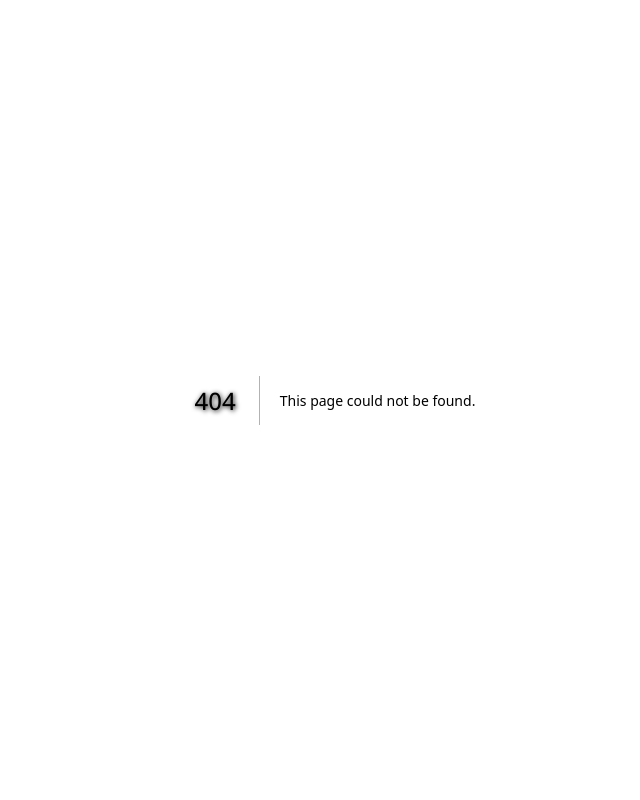
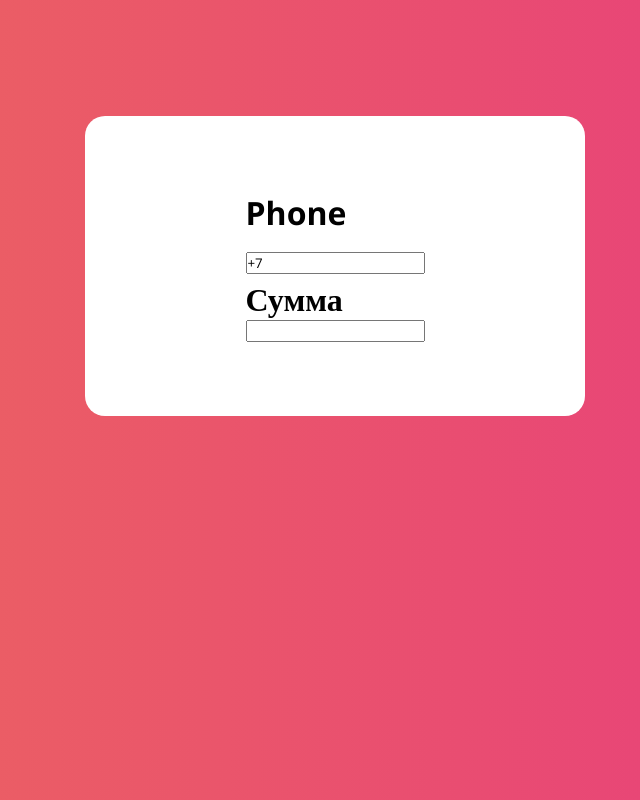
Before and after one commit to Rus7Iv/web-terminal-brave, a Next.js app: page /payment in a window 1280 px wide. Before the commit this address had no page. Shown: the whole page, without its empty margins (305-945 px from the left). Built offline with nearby package versions, Linux system fonts and the light colour scheme.

Commit message:
Добавлено окно оплаты

```diff
--- a/package.json
+++ b/package.json
@@ -21,6 +21,7 @@
     "next": "13.1.6",
     "react": "18.2.0",
     "react-dom": "18.2.0",
+    "react-phone-input-2": "^2.15.1",
     "styled-components": "^5.3.6",
     "typescript": "4.9.5"
   }
--- /dev/null
+++ b/src/pages/payment.tsx
@@ -0,0 +1,50 @@
+import React, { useState } from "react";
+import { motion } from "framer-motion";
+import PhoneInput from "react-phone-input-2";
+
+type TOperatorProps = {
+  phoneValue: string;
+  onChange: (phone: string) => void;
+  inputValue: number;
+  phoneInputDirty: boolean;
+  onSumInputChange: (e: React.ChangeEvent<HTMLInputElement>) => void;
+  onBlurHandler: (e: React.ChangeEvent<HTMLInputElement>) => void;
+};
+
+const Payment = ({
+  phoneValue,
+  onChange,
+  inputValue,
+  phoneInputDirty,
+  onSumInputChange,
+  onBlurHandler,
+}: TOperatorProps) => {
+  return (
+    <div className="payment">
+      <div className="operator-payment">
+        <div>
+          <PhoneInput
+            inputProps={{ name: "phone" }}
+            country={"ru"}
+            value={phoneValue}
+            onChange={onChange}
+            onBlur={onBlurHandler}
+          />
+
+          {/* {(phoneValue.length !== 11 && phoneInputDirty) ? */}
+          {/* <div style={{ color: "red" }}>Введите номер телефона</div> */}
+          {/* :
+           null
+         } */}
+
+        </div>
+        <div className="sum">
+          <label>Сумма</label>
+          <input onChange={onSumInputChange} value={inputValue} />
+        </div>
+      </div>
+    </div>
+  );
+};
+
+export default Payment;
--- a/src/styles/globals.css
+++ b/src/styles/globals.css
@@ -13,6 +13,7 @@
   box-sizing: border-box;
   padding: 0;
   margin: 0;
+  font-family: 'Open Sans';
 }
 
 html,
@@ -41,7 +42,6 @@ body{
 
 h1{
   font-size: 7vw;
-  font-family: 'Open Sans';
   font-style: normal;
   font-weight: 800;
   margin-bottom: 100px;
@@ -58,6 +58,7 @@ img{
   height: 200px;
   display: inline-flex;
   justify-content: center;
+  margin-bottom: 1.5rem;
 }
 .item{
   justify-content: center;
@@ -76,6 +77,47 @@ img{
   min-width: 100px;
 
   margin-left: 1.5rem;
+  margin-bottom: 1.5rem;
   vertical-align: middle;
   box-shadow: 1px 1px 10px rgb(96, 92, 92);
+
+  background-color: white;
 }
+
+.modal{
+  filter: blur(5px);
+}
+
+.operator-payment {
+  display: flex;
+  flex-direction: column;
+  justify-content: center;
+  align-items: center;
+  color: rgb(0, 0, 0);
+  margin: 20px;
+  width: 500px;
+  max-width: 100%;
+  background-color: rgb(255, 255, 255);
+  height: 300px;
+  font-size: 2.5vw;
+  font-weight:700;
+  border-radius: 20px;
+
+  margin-bottom: 1.5rem;
+
+  /* @media (max-width: 600px) {
+    margin: 20px 0; */
+}
+
+.payment{
+  display: flex;
+  flex-direction: column;
+  align-items: center;
+  padding: 6rem;
+  min-height: 100vh;
+}
+.sum{
+  display: flex;
+  align-items: left;
+  flex-direction: column;
+}
```
Also changed, not shown: components/TopComponent.tsx (+63 -0 lines), src/pages/index.tsx (+43 -19 lines), 1 other file (tests, documents, lock files or other folders).
